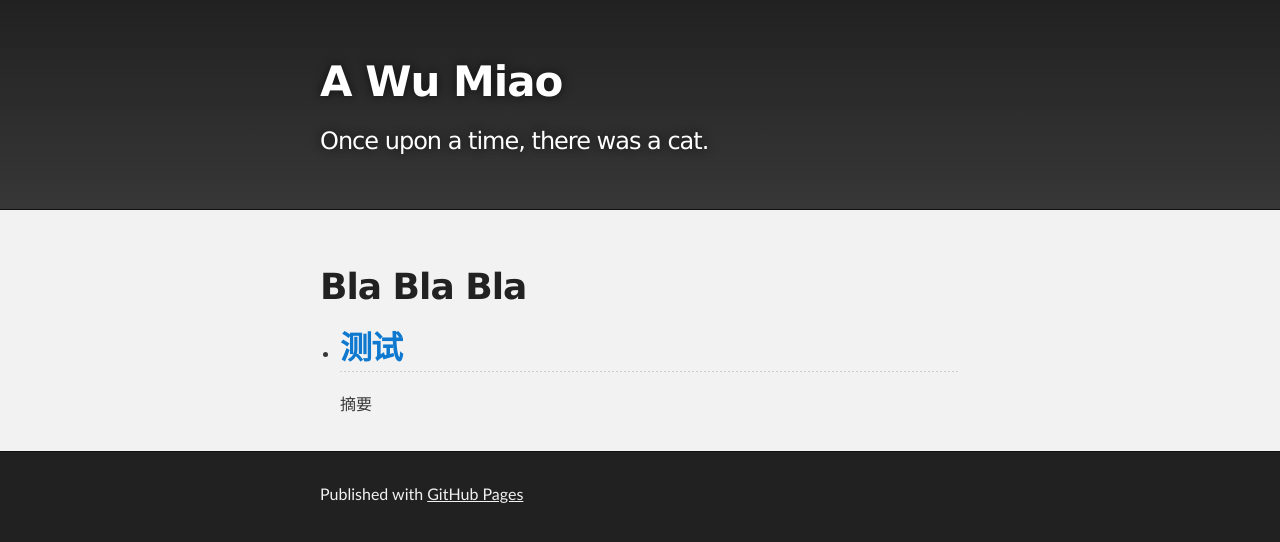
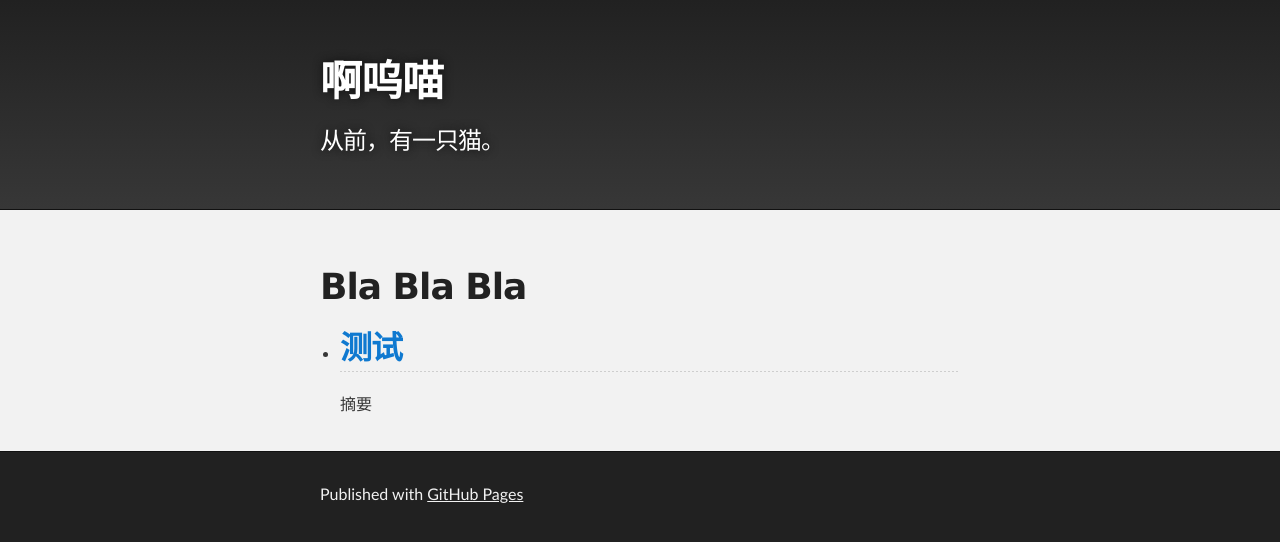
Before and after one commit to icrmio/icrmio.github.io, a Jekyll site: the page built from index.html, in a window 1280 px wide. Shown: the top 542 px of the page. Built offline with Jekyll 4.4.1, drawn with Linux system fonts in a browser that asks for light colours.

Commit message:
Update _config.yml

```diff
--- a/_config.yml
+++ b/_config.yml
@@ -1,4 +1,4 @@
-title: A Wu Miao
-description: Once upon a time, there was a cat.
+title: 啊呜喵
+description: 从前，有一只猫。
 show_downloads: false
 theme: jekyll-theme-slate
```
